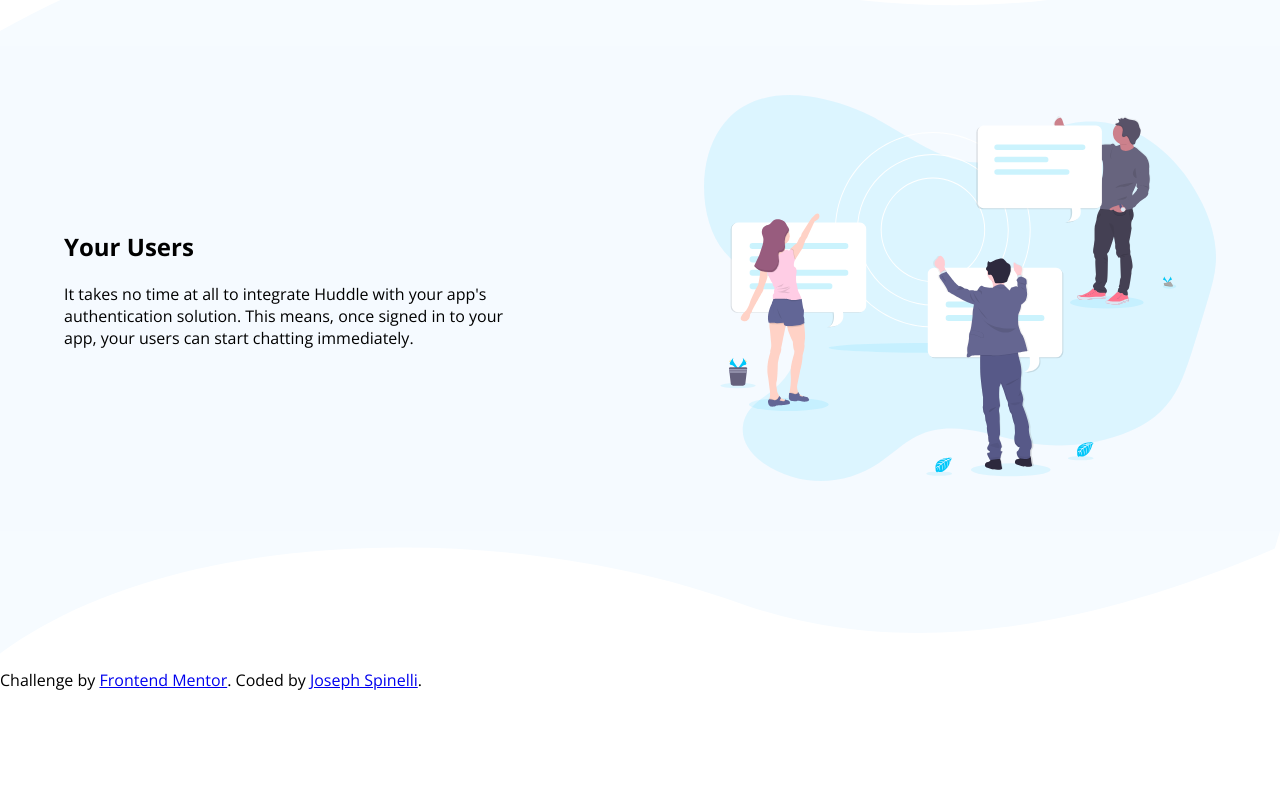
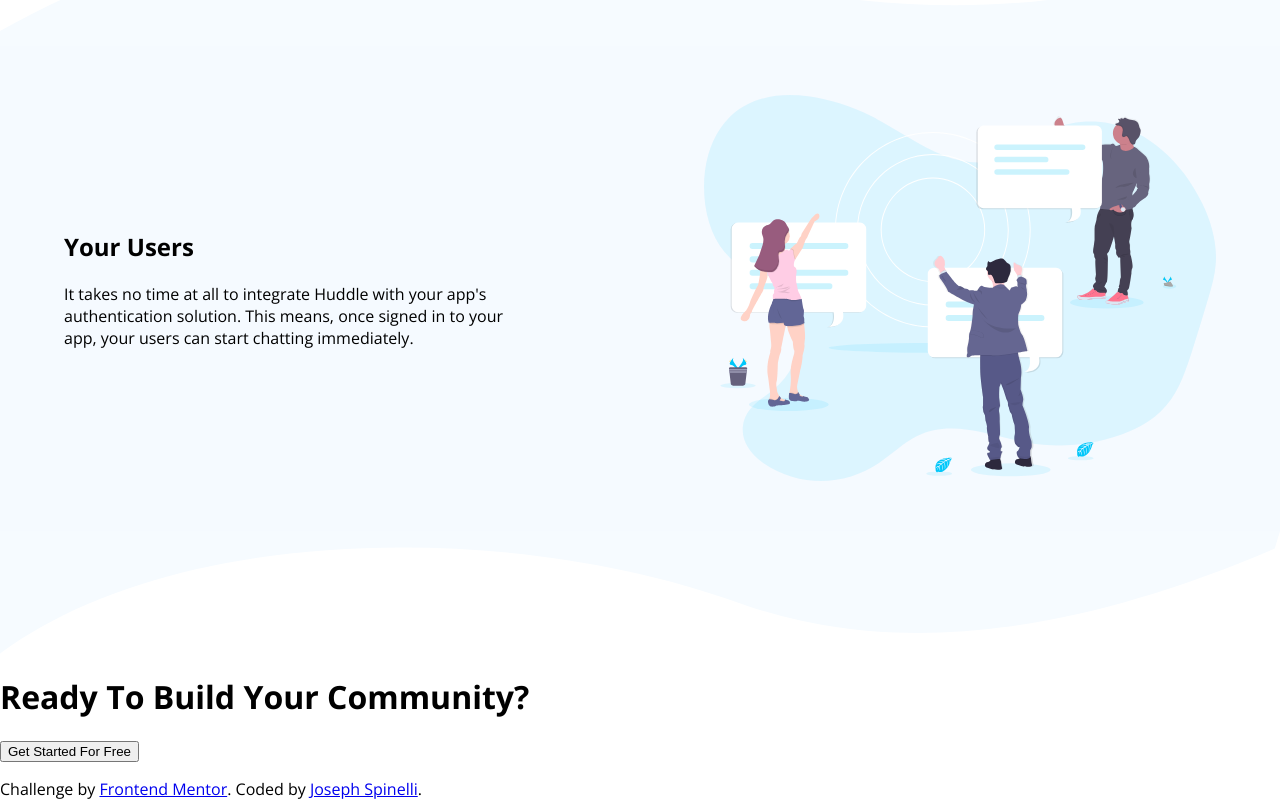
Before and after one commit to joespinelli7/huddle-landing-page, a website: page index.html in a window 1280 px wide. Shown: the part 2676-3476 px from the top of the page. Before the commit the page ends 3367 px from the top, so only its background shows below. Drawn offline with nearby package versions, Linux system fonts and the light colour scheme.

Commit message:
theme: Add html for final curved section

```diff
--- a/index.html
+++ b/index.html
@@ -87,8 +87,19 @@
               </p>
             </div>
             <img src="images/illustration-your-users.svg" />
+          </div>
+          <img class="curved-section__image" src="images/bg-section-bottom-desktop-2.svg" />
         </div>
-        <img class="curved-section__image" src="images/bg-section-bottom-desktop-2.svg" />
+        <div class="curved-section">
+          <h1 class="content__end-heading">
+            Ready To Build Your Community?
+          </h1>
+          <a class="content__end-button--wrapper" href="#">
+            <button class="content__end-button button" href="#">
+              Get Started For Free
+            </button>
+          </a>
+        </div>
       </div>
     </main>
     <footer class="page__footer">
```
